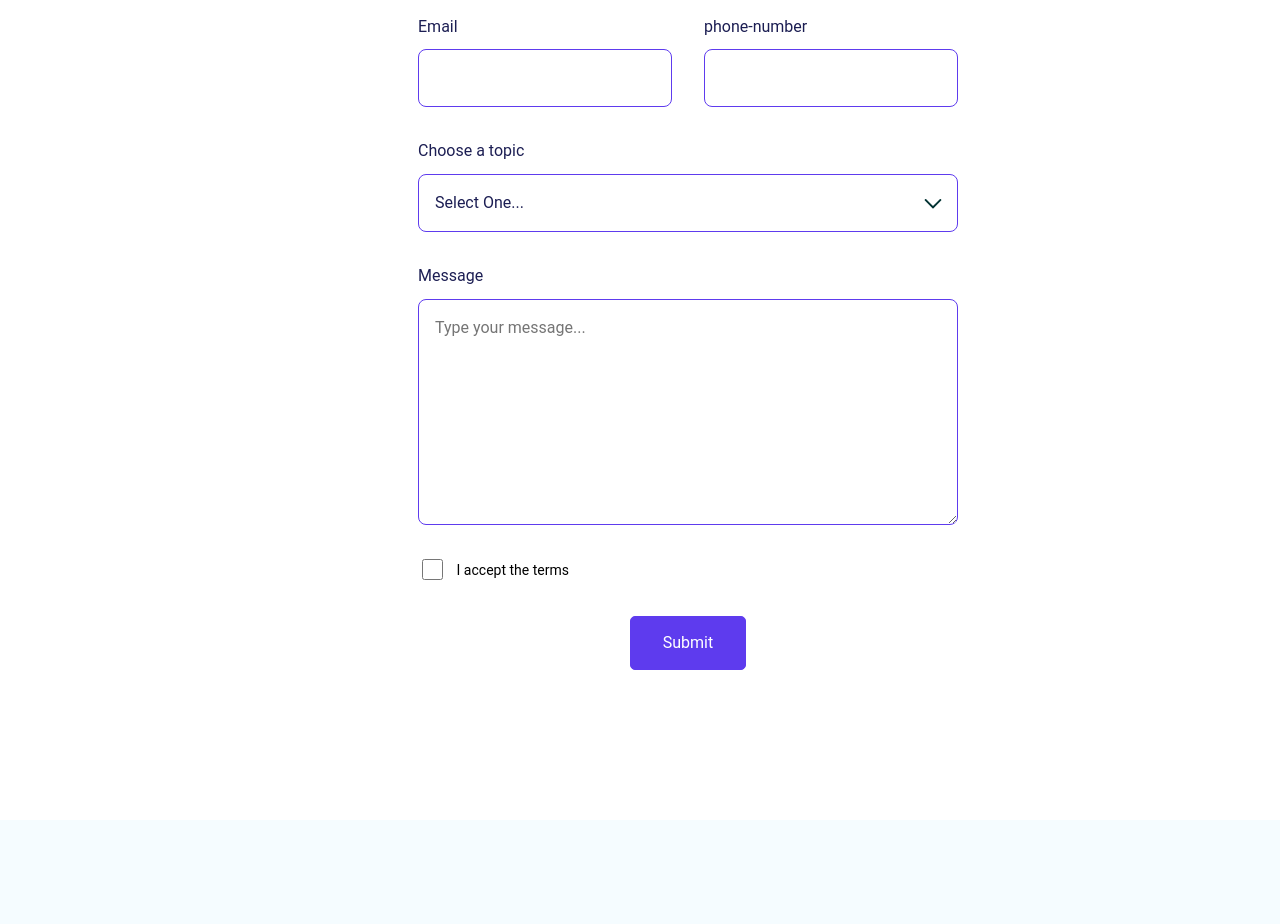
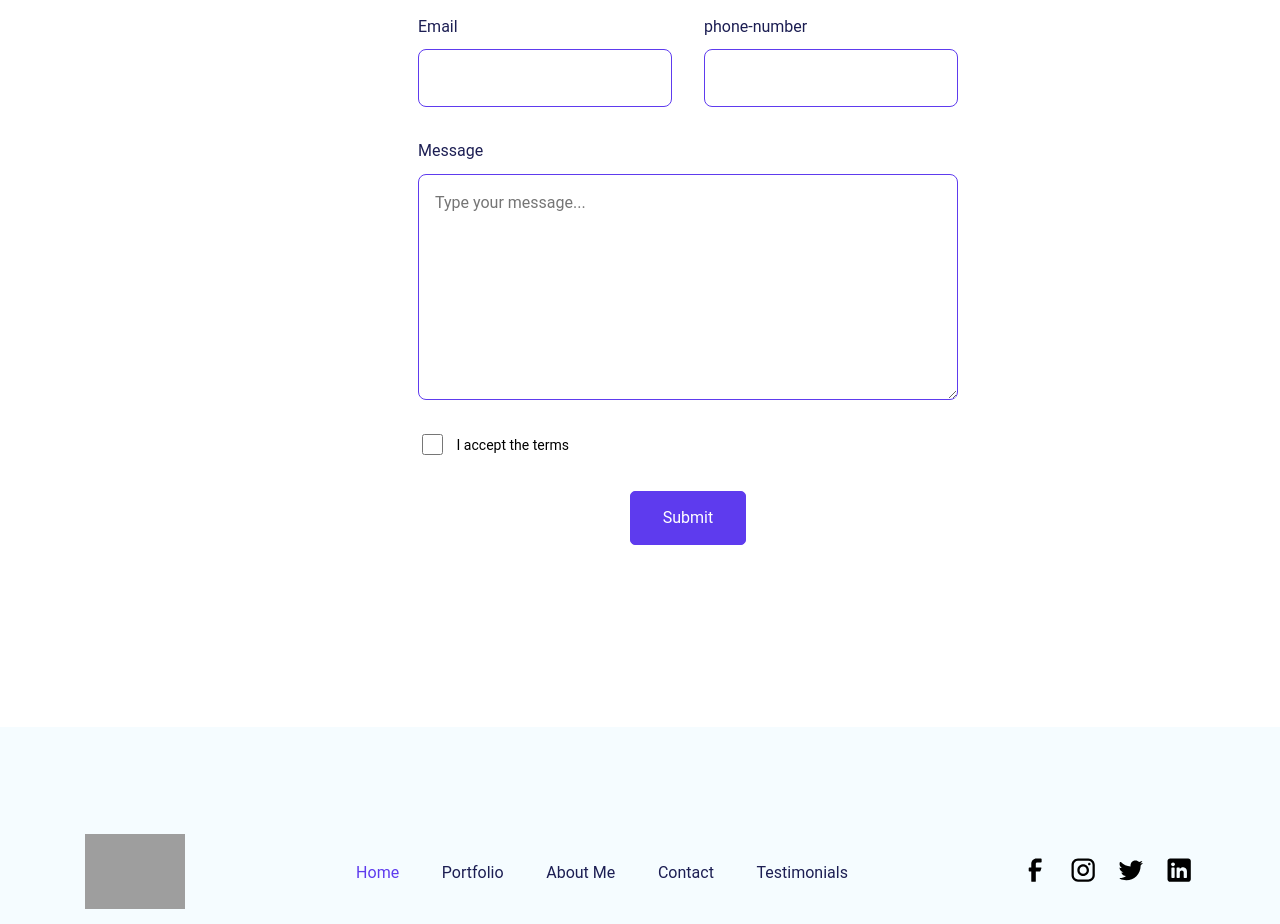
Before and after one commit to ANNGLORIOUS/my-portfolio, a React (Create React App) app: page / in a window 1280 px wide. Shown: the part 2640-3564 px from the top of the page. Built offline with nearby package versions, Linux system fonts and the light colour scheme; grey boxes are pictures that could not be loaded.

Commit message:
about me ,hero section and skills section completed

```diff
--- a/src/components/ContactMe.js
+++ b/src/components/ContactMe.js
@@ -48,7 +48,7 @@ export default function ContactMe() {
               />
             </label>
           </div>
-          <label htmlFor="choode-topic" className="contact--label">
+          {/* <label htmlFor="choode-topic" className="contact--label">
             <span className="text-md">Choose a topic</span>
             <select id="choose-topic" className="contact--input text-md">
               <option>Select One...</option>
@@ -56,7 +56,7 @@ export default function ContactMe() {
               <option>Item 2</option>
               <option>Item 3</option>
             </select>
-          </label>
+          </label> */}
           <label htmlFor="message" className="contact--label">
             <span className="text-md">Message</span>
             <textarea
```
